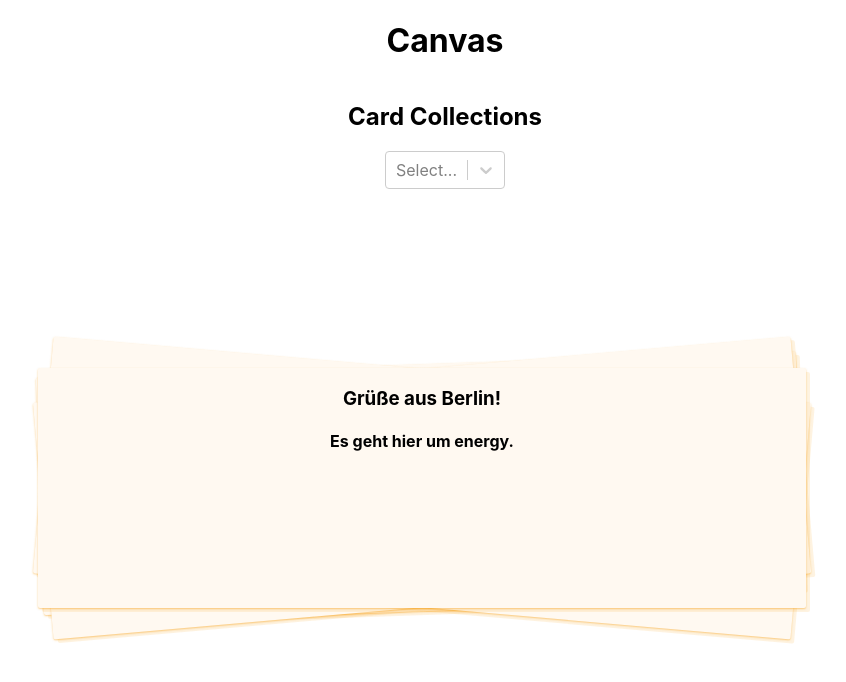
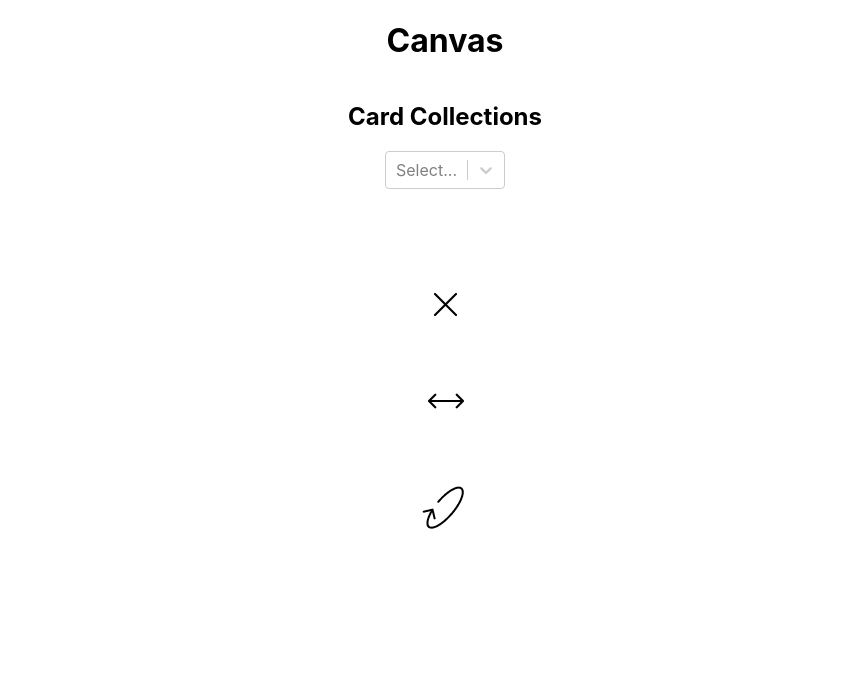
Before and after one commit to uclab-potsdam/klimataz, a React (Create React App) app in the folder postcard_app/klimaland-app/: page / in a window 1280 px wide. Shown: the top 682 px of the page, without its empty margins (195-1041 px from the left). Built offline with nearby package versions, Linux system fonts and the light colour scheme.

Commit message:
started to implement mode logic

```diff
--- a/postcard_app/klimaland-app/src/components/CardCollection.js
+++ b/postcard_app/klimaland-app/src/components/CardCollection.js
@@ -32,7 +32,7 @@ const CardCollection = () => {
 
     const landkreise = [
         {
-      label: "Flennsburg",
+            label: "Flensburg",
             value: "1011",
         },
         {
@@ -47,31 +47,98 @@ const CardCollection = () => {
 
     const [section, setSection] = useState([]);
     const [landkreis, setLK] = useState([]);
-  let viewComp = false;
 
-  if (landkreis.length > 1) {
-    viewComp = true;
-  } else {
-    viewComp = false;
+    //set mode depending on numbers of selecteed landkreise
+    const mode = function(){
+        let mode = "shuffle"
+        if (landkreis.length ==3) {
+            mode = "comparison"
+        }
+        else if (landkreis.length == 1) {
+            mode = "lk"
+        }
+        else if (landkreis.length == 2) { //later this will be on click on a postcard
+            mode = "postcard"
+        }
+        else {
+            mode = "shuffle"
         }
 
-  const [index, setIndex] = useState(0);
-  const cards = [
-    { id: "1", label: "Berlin" },
-    { id: "2", label: "Hamburg" },
-    { id: "3", label: "Flennsburg" },
-    { id: "4", label: "München" },
-  ];
+        //check if for mistakes during setting the mode
+        if (!["comparison", "shuffle", "LK", "postcard"].includes(mode)) {
+            mode = "shuffle"
+        }
 
+        return mode;
+    }
+
+
+    //generate card objects dynamically depending on mode
+    //to do: split function into section-lk pairs and generating the card objects
+    const cards = function() {
+        let list;
+
+        if (mode() == "comparison") {
+            let firstSection;
+            if(section[0] == undefined) firstSection = "energy"; // set default value for section
+            else { firstSection = section[0].value}
+
+            list = landkreis.map((element,i) =>
+                <Card lk={element.label} section={firstSection} key={i}/>
+            );
+        }
+
+        else if (mode() == "postcard"){
+            list = landkreis.map((element,i) => {
+                let firstSection;
+                if(section[0] == undefined) firstSection = "energy"; // set default value for section
+                else { firstSection = section[0].value}
+
+                const indexLeft = mod(activeCard - 1, landkreis.length);
+                const indexRight = mod(activeCard + 1, landkreis.length);
+
+                let classProp = "";
+
+                if (i === activeCard) {
+                    classProp = "card card-active";
+                } else if (i === indexRight) {
+                    classProp = "card card-right";
+                } else if (i === indexLeft) {
+                    classProp = "card card-left";
+                } else {
+                    classProp = "card card-back";
+                }
+
+                return <Card lk={element.label} section={firstSection} key={i} classProp={classProp}/>
+            });
+        }
+
+        else if (mode() == "LK") {
+            list = sections.map((element,i) =>
+                <Card lk={landkreis[0].label} section={element.value} key={i}/>
+            );
+        }
+
+        else if (mode() == "shuffle"){
+            //todo: editors pick / shuffle mode
+        }
+
+        return list;
+    }
+
+    const [activeCard, setActiveCard] = useState(0);
+
+    //modulo helper function
     const mod = (n, m) => {
         let result = n % m;
-
         return result >= 0 ? result : result + m;
     };
 
+    //switch to next card in postcard view
     const nextCard = () => {
-    setIndex((index + 1) % cards.length);
+        setActiveCard((activeCard + 1) % cards().length);
     };
+
 
     return (
         <div className="card-collection">
@@ -86,9 +153,9 @@ const CardCollection = () => {
 
             <h5>{landkreis.map((elem) => elem.label)}</h5>
 
-      <div style={{ visibility: viewComp ? "visible" : "hidden" }}>
+            <div style={{ visibility: (mode) == "comparison" ? "visible" : "hidden" }}>
                 <Select
-          defaultValue={section}
+                    defaultValue={"energy"}
                     onChange={setSection}
                     options={sections}
                 />
@@ -96,33 +163,13 @@ const CardCollection = () => {
                 <h5>{section.label}</h5>
             </div>
 
-      <div className="card-container">
+            {/* <div className="card-container" >
+                {cards()}
+            </div> */}
+            {mode() == "comparison" && cards()}
+            {mode() == "postcard" && <div className="card-container">
                 <div className="carousel">
-          {cards.map((item, i) => {
-            const indexLeft = mod(index - 1, cards.length);
-            const indexRight = mod(index + 1, cards.length);
-
-            let classProp = "";
-
-            if (i === index) {
-              classProp = "card card-active";
-            } else if (i === indexRight) {
-              classProp = "card card-right";
-            } else if (i === indexLeft) {
-              classProp = "card card-left";
-            } else {
-              classProp = "card card-back";
-            }
-
-            return (
-              <Card
-                key={item.id}
-                classProp={classProp}
-                lk={item.label}
-                section="energy"
-              />
-            );
-          })}
+                    {cards()}
                     <Card
                         key="9999"
                         classProp={"card"}
@@ -130,6 +177,8 @@ const CardCollection = () => {
                         section="energy"
                     />
                 </div>
+            </div>}
+            {mode() == "lk" && cards()}
 
             <div className="button-container">
                 <button className="close-button">
@@ -153,7 +202,6 @@ const CardCollection = () => {
                 </button>
             </div>
         </div>
-    </div>
     );
 };
 
```
Lines whose indentation alone changed are shown as unchanged.
